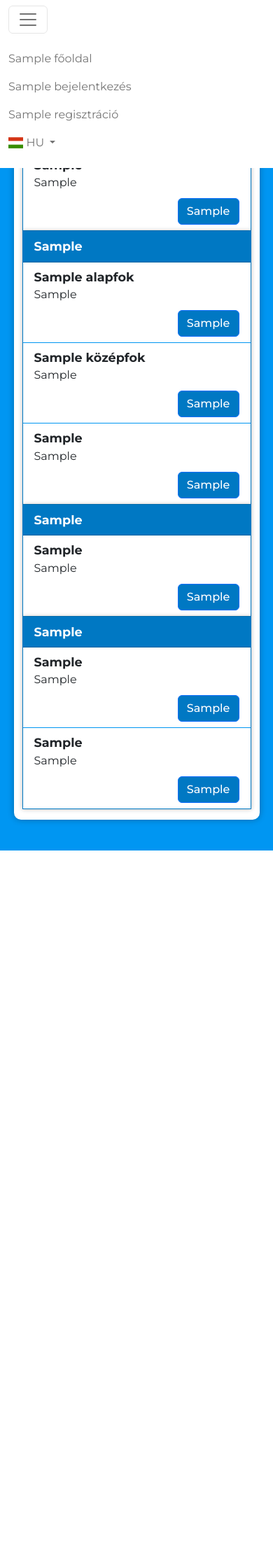
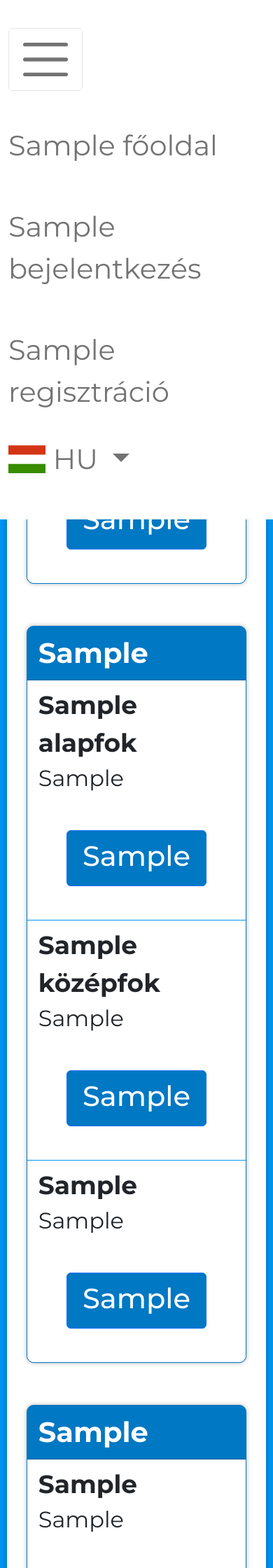
Before and after one commit to xKeiro/Evangelion, a Python web app: template templates/tests.jinja2 in a window 390 px wide, after a click that opens the changed part. Shown: the top 2240 px of the page at 70% size. Before the commit the page ends 1215 px from the top, so only its background shows below. Run offline with Jinja, Linux system fonts and the light colour scheme; the template is opened without the code that fills it: most values are stand-ins (such as "Sample title", 1, 10 or a date in 2020).

Commit message:
Feature: mobile view enhanced for all pages

```diff
--- a/static/css/card.css
+++ b/static/css/card.css
@@ -62,6 +62,7 @@
 }
 
 .homepage-card:nth-of-type(odd) > .row > .card-text-container {
+    /*border: #ffc107 solid 1px;*/
     align-items: flex-start;
     justify-content: center;
 }
--- a/static/css/main.css
+++ b/static/css/main.css
@@ -83,6 +83,29 @@ nav {
 }
 
 @media all and (max-width: 991px) {
+    body {
+        top: 170px;
+        font-size: 2.5em;
+    }
+    /*-------------nav items-------------*/
+    .navbar {
+        padding-bottom: 1em;
+        padding-top: 1em;
+    }
+
+    .navbar-toggler-icon {
+        height: 4em;
+        width: 4em;
+    }
+
+    .card-text {
+        min-width: 100%;
+    }
+
+    .dropdown-menu {
+        font-size: 1em;
+    }
+
     .user-login-logout {
         margin-left: 0;
         display: flex;
@@ -96,8 +119,24 @@ nav {
     }
 
     .nav-list-container {
-        margin-top: 1em;
+        margin-top: 0.5em;
     }
+
+    .nav-item{
+        padding-top: 0.5em;
+        padding-bottom: 0.5em;
+    }
+    .home-button{
+        display: block;
+    }
+    /*-------------button-------------*/
+    .button-custom{
+        /*padding: 1em 1em 1em 1em;*/
+        font-size: 1em;
+    }
+
+    /*-------------header text-------------*/
+
 }
 
 @media all and (min-width: 1920px) {
--- a/static/css/tests.css
+++ b/static/css/tests.css
@@ -101,20 +101,42 @@ hr {
 
 @media all and (max-width: 991px) {
     .page-body {
-        margin-bottom: 100px;
+        margin-bottom: 200px;
         padding-bottom: 15px;
+        min-width: calc(100vw - 5%);
+        border-radius: 20px;
+        padding-left: 1em;
+        padding-right: 1em;
+    }
+
+    header > h1 {
+        font-size: 2em;
     }
 
     .tests-card {
-        border-radius: 0;
+        border-radius: 10px;
+        margin-bottom: 1.5em;
         /*margin-bottom: 20px;*/
     }
 
     .tests-card-header {
-        border-radius: 0 !important;
+        /*border-radius: 0 !important;*/
+        font-size: 1em;
     }
 
-    .test-button-link {
-        width: 30%;
+    .test-title{
+        font-size: 0.9em;
     }
+
+    .test-description{
+        font-size: 0.8em;
+    }
+    .button-custom{
+        /*background-color: #ffc107;*/
+        /*border: none;*/
+        /*color: black;*/
+        margin: 1em;
+        min-height: 80px;
+    }
+
 }
--- a/templates/authentication/login.jinja2
+++ b/templates/authentication/login.jinja2
@@ -29,8 +29,7 @@
 					       aria-label="{{ text["Jelszó"] }}"
 					       required>
 				</div>
-				<div><input type="submit" value="{{ text["Bejelentkezés"] }}"
-				            class="btn btn-primary button-custom mt-3"></div>
+                <div class="button-container"><button type="submit" class="btn btn-primary button-custom">{{ text["Bejelentkezés"] }}</button></div>
 			</form>
 		</div>
 	</main>
--- a/templates/authentication/register.jinja2
+++ b/templates/authentication/register.jinja2
@@ -55,7 +55,7 @@
 						<input type="date" name="birthday" class="form-control material-input" required>
 					</div>
 				</div>
-				<div><input type="submit" value="{{ text["Regisztráció"] }}" class="btn btn-primary button-custom mt-3">
+				<div class="button-container"><input type="submit" value="{{ text["Regisztráció"] }}" class="btn btn-primary button-custom mt-3">
 				</div>
 			</form>
 		</div>
```
Also changed, not shown: static/css/english_language_test.css (+35 -0 lines), static/css/index.css (+17 -6 lines), static/css/login.css (+20 -0 lines), static/css/social_situation.css (+34 -0 lines), static/css/work-motivation.css (+32 -3 lines).
